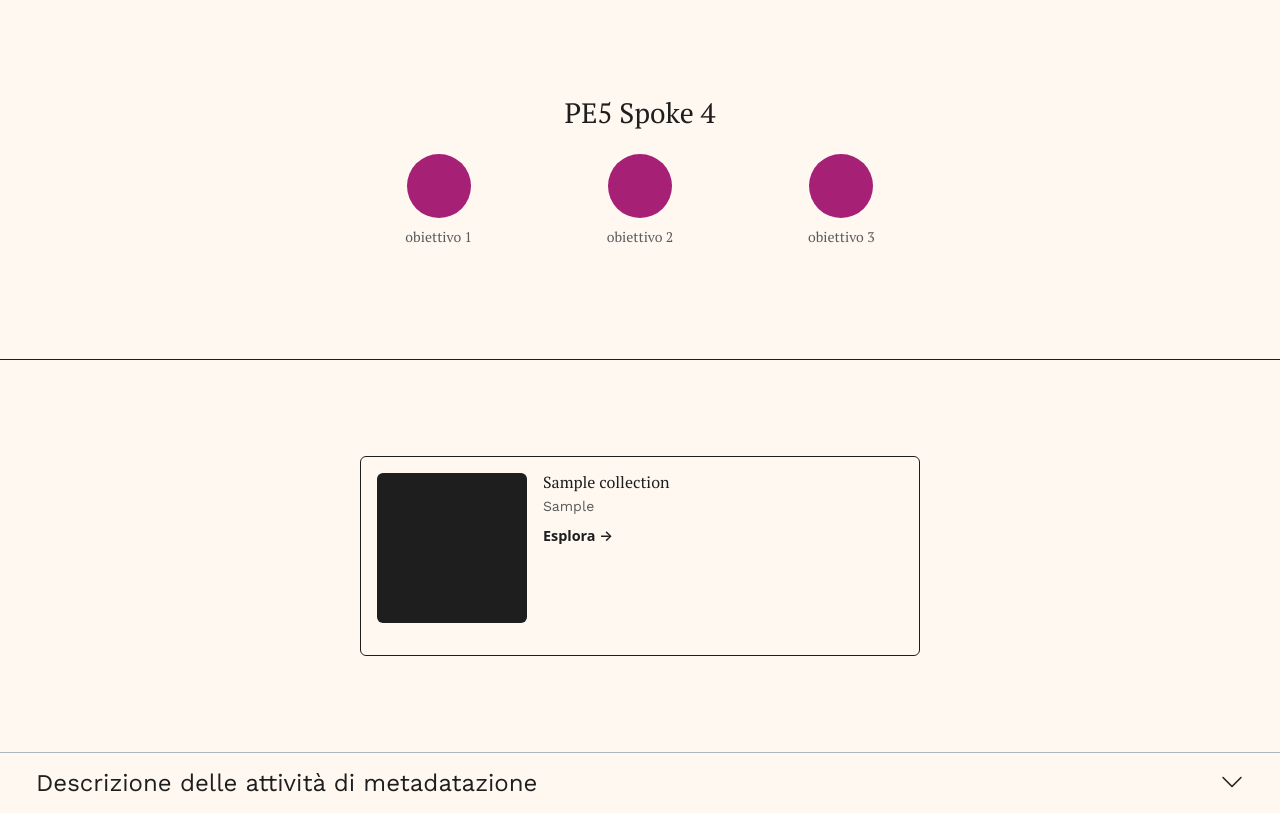
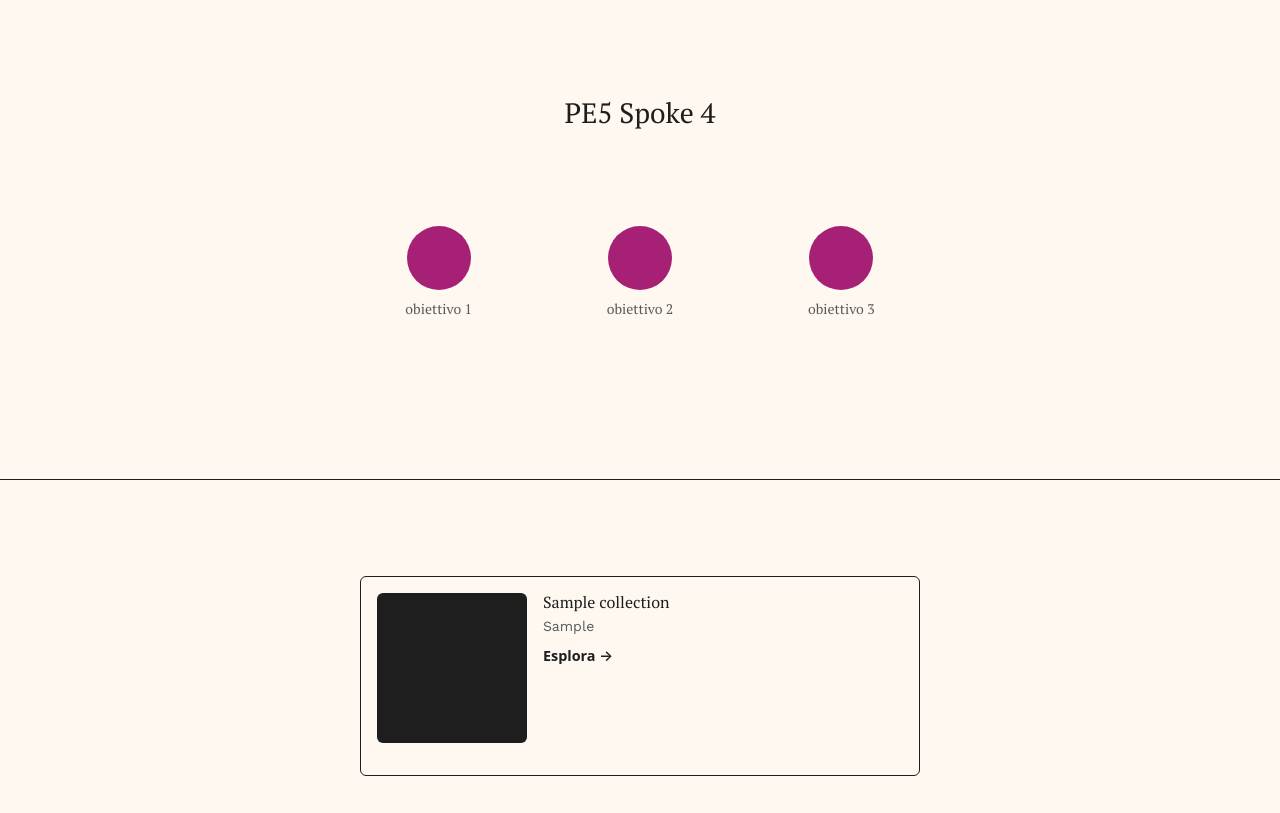
Before and after one commit to dharc-org/changes-spoke4-portal, a Flask app: template app/templates/homepage.html in a window 1280 px wide. Shown: the part 70-883 px from the top of the page. Run offline with Flask 3, Linux system fonts and the light colour scheme; the template is opened without the code that fills it: most values are stand-ins (such as "Sample title", 1, 10 or a date in 2020); some libraries are stand-ins or nearby versions; some web fonts are replaced.

Commit message:
style(homepage): general elements padding

```diff
--- a/app/templates/homepage.html
+++ b/app/templates/homepage.html
@@ -14,7 +14,7 @@
 
     /* Extra bottom padding for Title & Objectives */
     #hp-hero {
-        padding-bottom: 7rem;
+        padding-bottom: 10rem;
     }
 
     /* Hide original static keywords when dynamic is inserted */
@@ -28,8 +28,8 @@
     }
 </style>
 <!-- Title & Objectives -->
-<section id="hp-hero" class="text-center pt-5 my-5 border-bottom border-dark px-5">
-    <h1 class="h3 mb-4">{{ gettext('PE5 Spoke 4') }}</h1>
+<section id="hp-hero" class="text-center pt-5 border-bottom border-dark px-5">
+    <h1 class="h3 py-5 mb-5">{{ gettext('PE5 Spoke 4') }}</h1>
     <div class="row g-4 justify-content-center">
         <div class="col-6 col-sm-4 col-md-3 col-lg-2">
             <div class="d-flex flex-column align-items-center">
```
